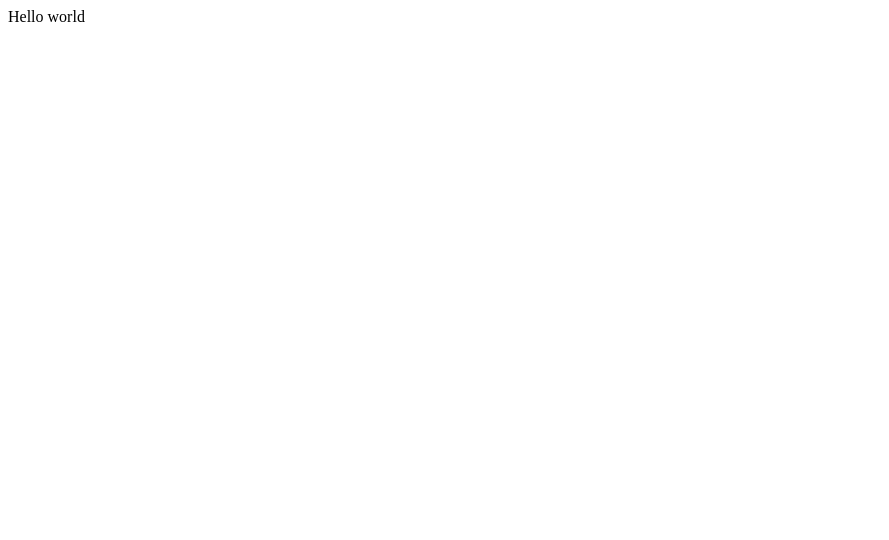
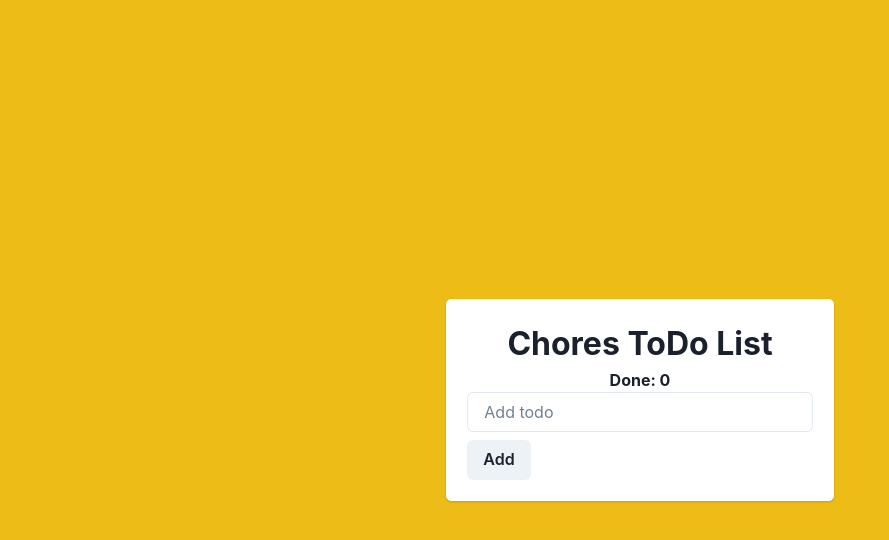
Before and after one commit to TeenagesWitch/new-react-app, a React (Create React App) app: page / in a window 1280 px wide. Shown: the top 540 px of the page, without its empty margins (0-889 px from the left). Built offline with nearby package versions, Linux system fonts and the light colour scheme.

Commit message:
create todo list

```diff
--- a/package.json
+++ b/package.json
@@ -3,6 +3,7 @@
   "version": "0.1.0",
   "private": true,
   "dependencies": {
+    "@chakra-ui/icons": "^2.1.0",
     "@chakra-ui/react": "^2.8.0",
     "@emotion/react": "^11.11.1",
     "@emotion/styled": "^11.11.0",
--- a/src/App.js
+++ b/src/App.js
@@ -1,5 +1,101 @@
+import {
+  ChakraProvider,
+  Box,
+  List,
+  ListItem,
+  Input,
+  Container,
+  Button,
+  IconButton,
+  Checkbox,
+  useColorModeValue,
+  Card,
+  Flex
+} from "@chakra-ui/react";
+import { useState } from "react";
+import { DeleteIcon } from "@chakra-ui/icons";
+
 function App() {
-  return <div>Hello world</div>
+  const [todos, setTodos] = useState([]);
+  const [inputValue, setInputValue] = useState("");
+
+  const checkboxColor = useColorModeValue("green.500", "green.300");
+  const trashIconColor = useColorModeValue("red.500", "red.300");
+
+  function addTodo() {
+    if (inputValue.trim() !== "") {
+      setTodos([...todos, { text: inputValue, checked: false }]);
+      setInputValue("");
+    }
+  }
+
+  function toggleCheck(index) {
+    const updatedTodos = [...todos];
+    updatedTodos[index].checked = !updatedTodos[index].checked;
+    setTodos(updatedTodos);
+  }
+
+  function removeTodo(index) {
+    const updatedTodos = todos.filter((_, i) => i !== index);
+    setTodos(updatedTodos);
+  }
+
+  function countChecked() {
+    return todos.filter((todo) => todo.checked).length;
+  }
+
+  return (
+    <ChakraProvider>
+    <body style={{backgroundColor: "#eebc17", height: "100vh"}}>
+    <Container display="flex" flexDirection="column" justifyContent="center" alignItems="center" height="100vh">
+    <Card border="1px solid white" borderRadius="5px" padding="20px">
+      <Box  >
+          <h1 style={{fontSize: "xx-large", textAlign: "center", fontWeight: "bold"}}>Chores ToDo List</h1>
+          <List spacing={2} maxWidth="500px" width="100%">
+            {todos.map((todo, index) => (
+              <ListItem key={index} display="flex" alignItems="center">
+              <Flex width="100%" alignItems="center">
+                  <Checkbox
+                      isChecked={todo.checked}
+                      onChange={() => toggleCheck(index)}
+                      colorScheme="green"
+                      mr={2}
+                      borderColor={checkboxColor}
+                  />
+                  <Box
+                      minWidth="0"
+                      width="calc(100% - 50px)"  // Assuming 50px as the combined width of Checkbox and DeleteIcon
+                      textDecoration={todo.checked ? "line-through" : "none"}
+                      overflowWrap="break-word"
+                      wordWrap="break-word">
+                      {todo.text}
+                  </Box>
+                  <IconButton
+                      icon={<DeleteIcon />}
+                      onClick={() => removeTodo(index)}
+                      colorScheme="red"
+                      variant="outline"
+                      borderColor={trashIconColor}
+                      color={trashIconColor}
+                  />
+              </Flex>
+          </ListItem>
+            ))}
+          </List>
+          <h1 style={{textAlign: "center", fontWeight:"bold"}}>Done: {countChecked()}</h1>
+          <Input
+            value={inputValue}
+            onChange={(e) => setInputValue(e.target.value)}
+            placeholder="Add todo"
+            onKeyDown={(e) => e.key === "Enter" && addTodo()}
+          />
+          <Button onClick={addTodo} mt={2}>Add</Button>
+      </Box>
+      </Card>
+    </Container>
+    </body>
+    </ChakraProvider>
+  );
 }
 
 export default App;
```
Also changed, not shown: 1 other file (tests, documents, lock files or other folders).
